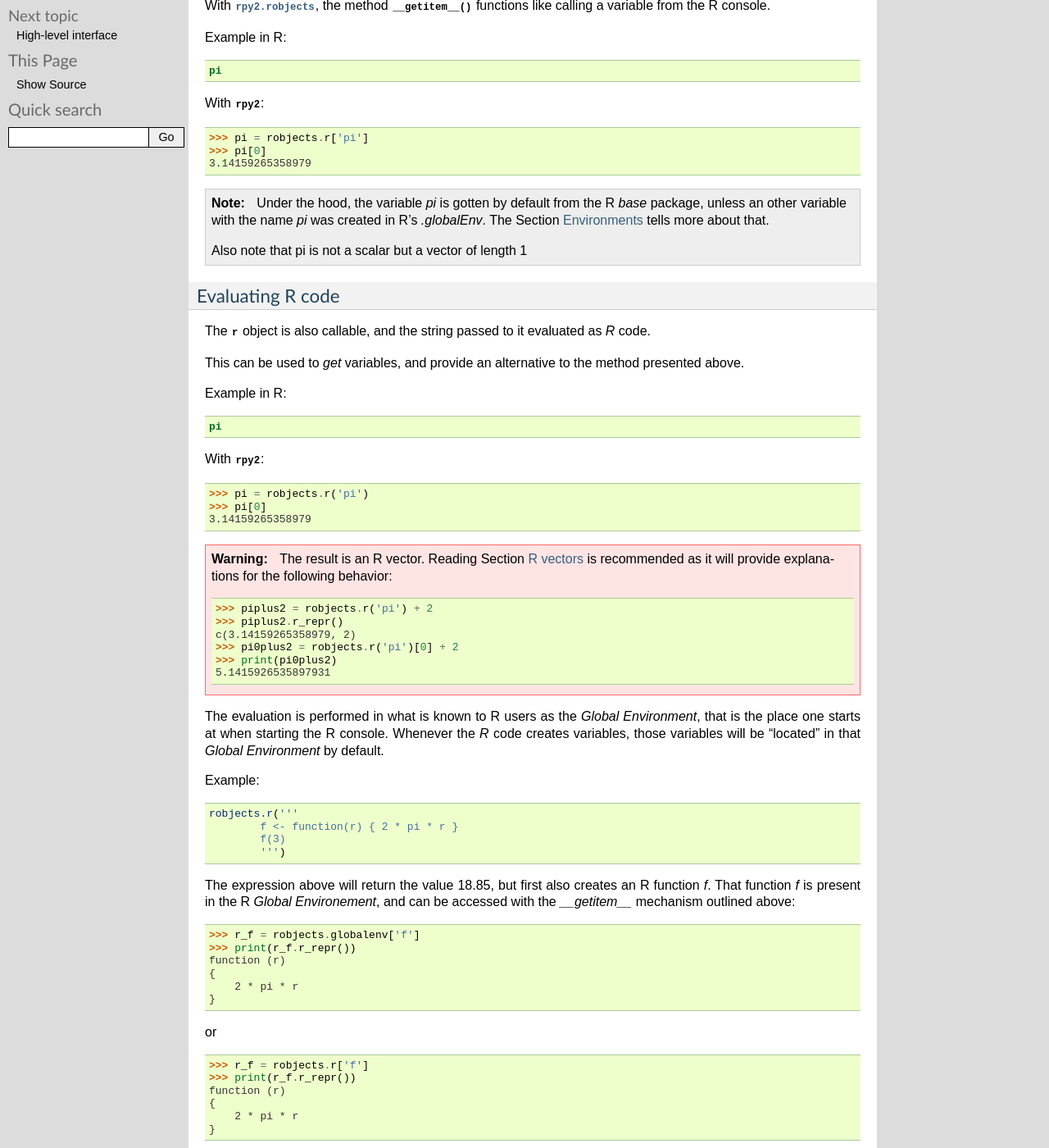
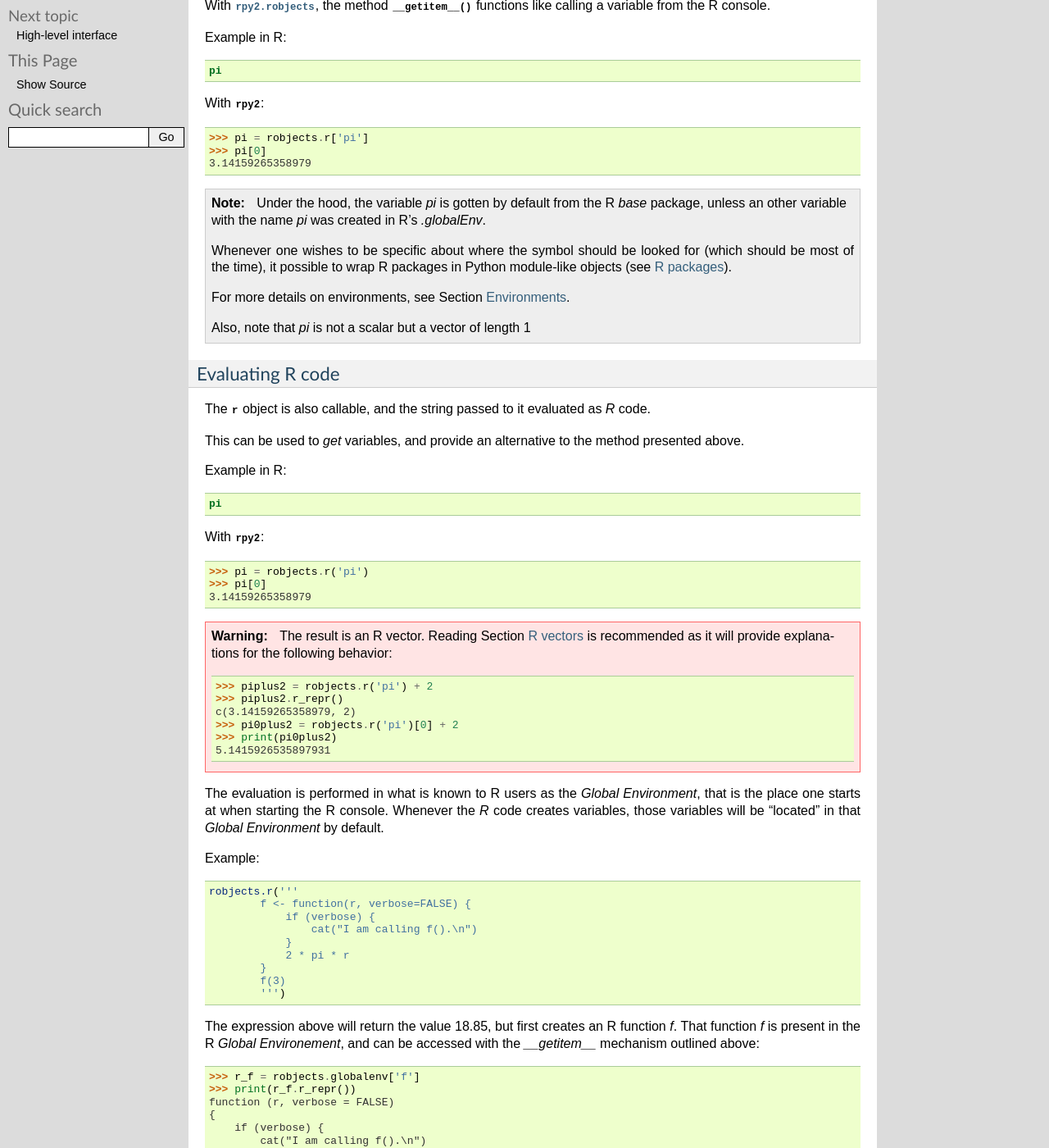
Before and after one commit to rpy2/rpy2, a Sphinx documentation site: the page built from doc/source/introduction.rst, in a window 1280 px wide and 1400 px high, scrolled down 538 px. Shown: the whole window at 82% size. Built offline with Sphinx 7.4.7, drawn with Linux system fonts in a browser that asks for light colours; formulas are drawn with MathJax 3; some of the changed text lies outside the part shown.

Commit message:
- intersphinx mapping to the numpy documentation
- additions to Section introduction

- use more rpy2.robjects.packages.importr in examples

```diff
--- a/doc/source/conf.py
+++ b/doc/source/conf.py
@@ -200,4 +200,5 @@
 
 
 # Example configuration for intersphinx: refer to the Python standard library.
-intersphinx_mapping = {'http://docs.python.org/': None}
+intersphinx_mapping = {'http://docs.python.org/': None,
+                       'http://docs.scipy.org/doc/numpy': None}
--- a/doc/source/introduction.rst
+++ b/doc/source/introduction.rst
@@ -55,10 +55,17 @@
 
    Under the hood, the variable `pi` is gotten by default from the
    R *base* package, unless an other variable with the name `pi` was
-   created in R's `.globalEnv`. The Section :ref:`robjects-environments`
-   tells more about that.
+   created in R's `.globalEnv`.
 
-   Also note that pi is not a scalar but a vector of length 1
+   Whenever one wishes to be specific about where the symbol
+   should be looked for (which should be most of the time),
+   it possible to wrap R packages in Python module-like objects
+   (see :ref:`robjects-packages`).
+
+   For more details on environments, see Section
+   :ref:`robjects-environments`.
+
+   Also, note that *pi* is not a scalar but a vector of length 1
 
 
 Evaluating R code
@@ -108,31 +115,45 @@
 .. code-block:: r
 
    robjects.r('''
-	   f <- function(r) { 2 * pi * r }
+	   f <- function(r, verbose=FALSE) {
+               if (verbose) {
+                   cat("I am calling f().\n")
+               }
+               2 * pi * r
+           }
            f(3)
 	   ''')
 
-
 The expression above will return the value 18.85,
-but first also creates an R function
-`f`. That function `f` is present in the R `Global Environement`, and can
+but first creates an R function `f`.
+That function `f` is present in the R `Global Environement`, and can
 be accessed with the `__getitem__` mechanism outlined above:
 
 >>> r_f = robjects.globalenv['f']
 >>> print(r_f.r_repr())
-function (r)
+function (r, verbose = FALSE)
 {
+    if (verbose) {
+        cat("I am calling f().\n")
+    }
     2 * pi * r
 }
 
-or
+.. note::
 
->>> r_f = robjects.r['f']
->>> print(r_f.r_repr())
-function (r)
-{
-    2 * pi * r
-}
+   As shown earlier, an alternative way to get the function
+   is to get it from the :class:`R` singleton
+
+   >>> r_f = robjects.r['f']
+
+
+The function r_f is callable, and can be used like a regular Python function.
+
+>>> res = r_f(3)
+
+Jump to Section :ref:`robjects-introduction-functions` for more on calling
+functions.
+
 
 Interpolating R objects into R code strings
 -------------------------------------------
@@ -300,8 +323,13 @@
    lm_D9 = r.lm("weight ~ group")
    print(r.anova(lm_D9))
 
+   # omitting the intercept
    lm_D90 = r.lm("weight ~ group - 1")
    print(r.summary(lm_D90))
+
+This way to perform a linear fit it matching precisely the way in R presented
+above, but there are other ways (see Section :ref:`robjects-formula`
+for storing the variables directly in the lookup environment of the formula).
 
 Q: Now how to extract data from the resulting objects ?
 
@@ -339,6 +367,8 @@
 
 More about extracting elements from vectors is available
 at :ref:`robjects-extracting`.
+
+
 
 Principal component analysis
 ----------------------------
```
Also changed, not shown: other parts of doc/source/introduction.rst (+3 -1 lines), doc/source/robjects.rst (+22 -6 lines).
